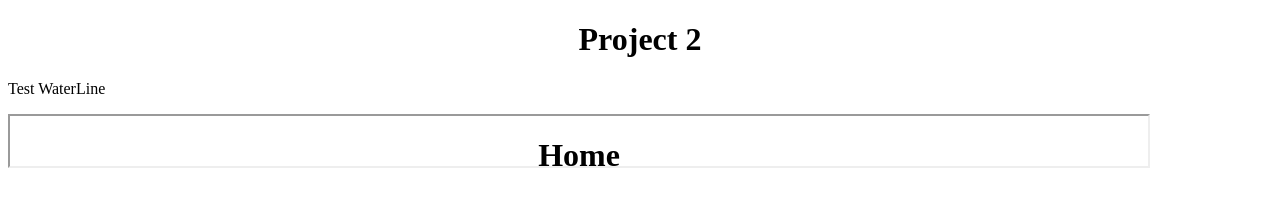
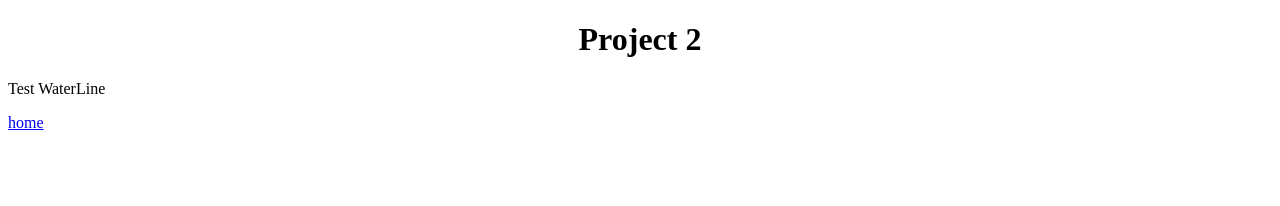
Before and after one commit to Walkplay/web_dev, a plain HTML site: page Project2/index.html in a window 1280 px wide. Drawn offline with Linux system fonts and the light colour scheme.

Commit message:
Solution change
Use href instead of inframe

```diff
--- a/Project2/index.html
+++ b/Project2/index.html
@@ -3,7 +3,7 @@
 <body>
 <h1 style="text-align: center;">Project 2</h1>
 <p>Test WaterLine</p>
-<iframe src="home.html" width="90%" height="50"></iframe>
 
+<a href="home.html" target="_parent">home</a>
 </body>
 </html>
```
